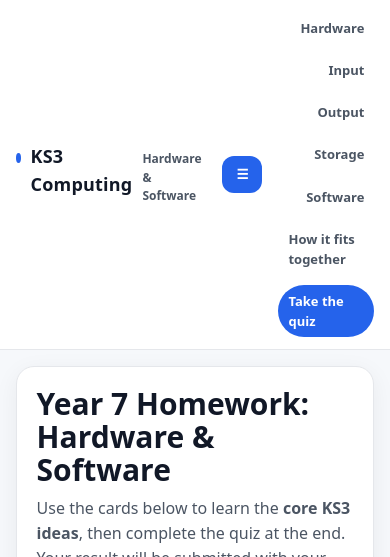
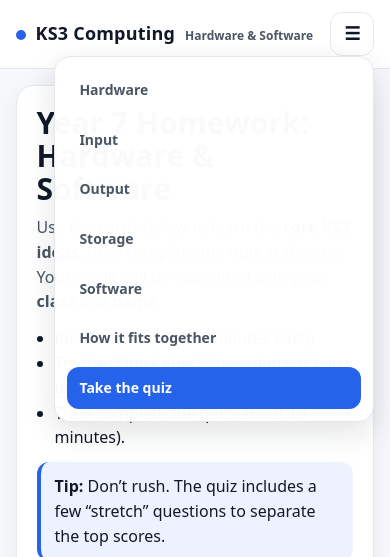
Before and after one commit to jconnolly84/y7homeworkhs, a plain HTML site: page index.html in a window 390 px wide. Both pictures are taken after a click on the button "Open menu". Shown: the top 557 px of the page. Drawn offline with Linux system fonts and the light colour scheme.

Commit message:
Add files via upload

```diff
--- a/index.html
+++ b/index.html
@@ -72,7 +72,7 @@
         </p>
 
         <div class="btn-row">
-          <a class="btn" href="downloads/hardware-slides.pdf" target="_blank" rel="noopener"><a class="btn slides-btn" href="downloads/hardware-slides.pdf" target="_blank">📄 Open the hardware slides</a></a>
+          <a class="btn slides-btn" href="downloads/hardware-slides.pdf" target="_blank" rel="noopener">📄 Open the hardware slides</a>
         </div>
 
         <div class="video">
@@ -240,7 +240,7 @@
         </p>
 
         <div class="btn-row">
-          <a class="btn" href="downloads/software-slides.pdf" target="_blank" rel="noopener"><a class="btn slides-btn" href="downloads/software-slides.pdf" target="_blank">📄 Open the software slides</a></a>
+          <a class="btn slides-btn" href="downloads/software-slides.pdf" target="_blank" rel="noopener">📄 Open the software slides</a>
         </div>
 
         <div class="video">
@@ -502,35 +502,5 @@
 </script>
 
 <script src="script.js"></script>
-<script>
-  /* Mobile nav toggle (inline) */
-  document.addEventListener("DOMContentLoaded", () => {
-    const hamburger = document.getElementById("hamburger");
-    const topnav = document.getElementById("topnav");
-    if (!hamburger || !topnav) return;
-
-    hamburger.addEventListener("click", () => {
-      const isOpen = topnav.classList.toggle("show");
-      hamburger.setAttribute("aria-expanded", isOpen ? "true" : "false");
-    });
-
-    topnav.querySelectorAll("a").forEach(a => {
-      a.addEventListener("click", () => {
-        topnav.classList.remove("show");
-        hamburger.setAttribute("aria-expanded", "false");
-      });
-    });
-
-    document.addEventListener("click", (e) => {
-      if (window.matchMedia("(max-width: 900px)").matches) {
-        const inside = topnav.contains(e.target) || hamburger.contains(e.target);
-        if (!inside) {
-          topnav.classList.remove("show");
-          hamburger.setAttribute("aria-expanded", "false");
-        }
-      }
-    });
-  });
-</script>
 </body>
 </html>
--- a/styles.css
+++ b/styles.css
@@ -396,3 +396,51 @@ button:disabled{
 .btn--sm{ padding:8px 10px; font-size:14px; border-radius:10px; }
 .btn--danger{ background:#fee2e2; border:1px solid #fecaca; color:#991b1b; }
 .btn--danger:hover{ background:#fecaca; }
+
+
+/* -------- Mobile collapsible menu -------- */
+.hamburger{
+  display:none;
+  align-items:center;
+  justify-content:center;
+  width:44px;
+  height:44px;
+  border-radius:12px;
+  border:1px solid var(--line);
+  background:#fff;
+  color:var(--ink);
+  font-size:18px;
+  font-weight:900;
+}
+.hamburger:hover{ background:#f3f4f6; }
+
+/* Positioning context for dropdown */
+.topbar__inner{ position:relative; }
+
+@media (max-width: 900px){
+  /* Hide the normal nav until opened */
+  .topnav{
+    display:none;
+    position:absolute;
+    right:0;
+    top:56px;
+    width:min(320px, 92vw);
+    padding:12px;
+    background:rgba(255,255,255,.98);
+    border:1px solid var(--line);
+    border-radius:16px;
+    box-shadow:0 10px 30px rgba(17,24,39,.12);
+    flex-direction:column;
+    align-items:stretch;
+    gap:8px;
+    z-index:999;
+  }
+  .topnav.show{ display:flex; }
+  .topnav a{
+    display:block;
+    padding:10px 12px;
+    border-radius:12px;
+    font-size:14px;
+  }
+  .hamburger{ display:inline-flex; }
+}
```
